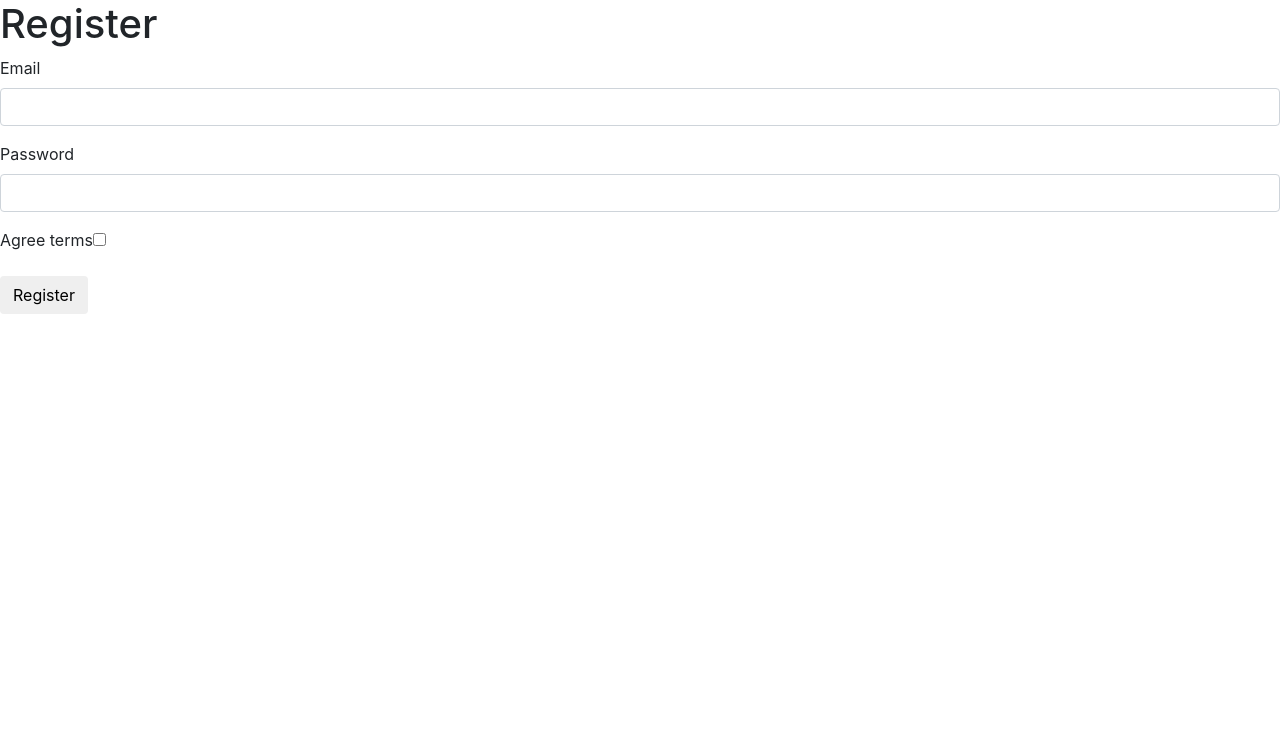
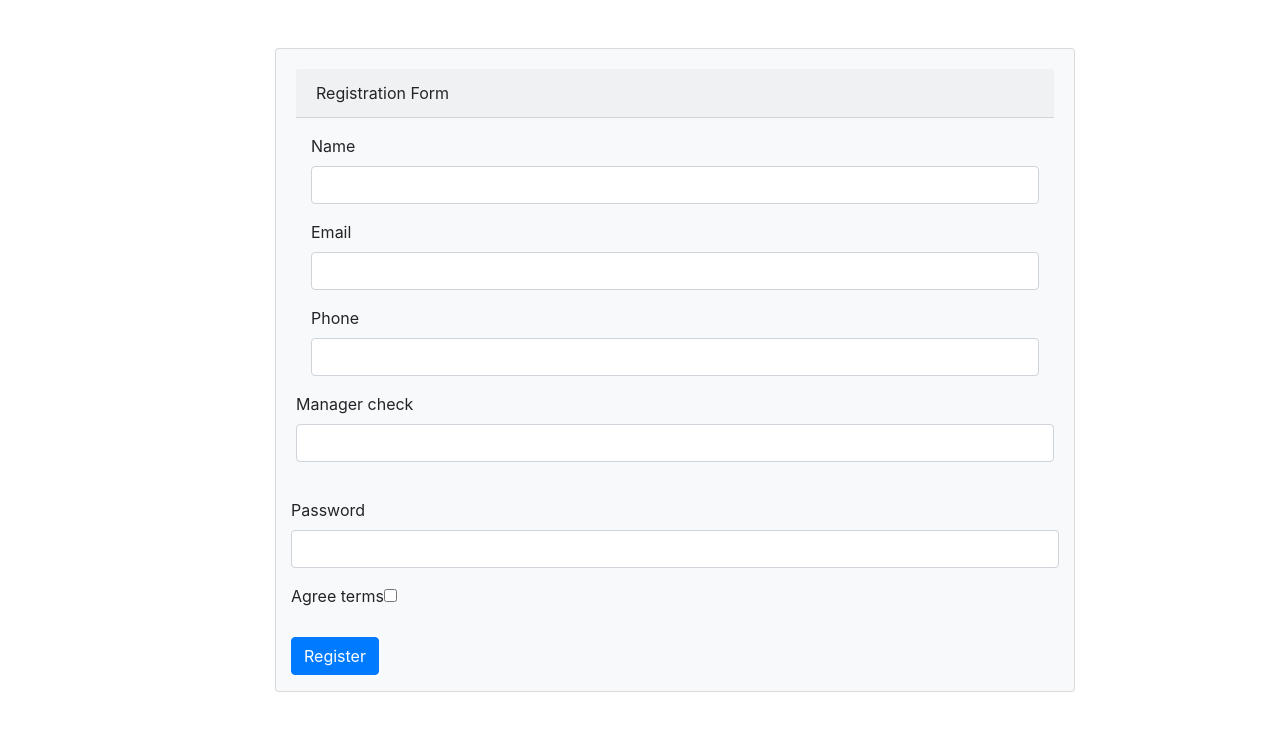
Before and after one commit to singhshreshtha/ElectronicProject, a Symfony app: template templates/registration/register.html.twig in a window 1280 px wide. Shown: the part 70-800 px from the top of the page. Run offline with Twig, Linux system fonts and the light colour scheme; the template is opened without the code that fills it, so the values that code supplies are empty; form fields are guessed from the names that the template uses; some libraries are stand-ins or nearby versions.

Commit message:
UI fixes

```diff
--- a/templates/registration/register.html.twig
+++ b/templates/registration/register.html.twig
@@ -1,21 +1,75 @@
+{#{% extends 'base.html.twig' %}#}
+
+{#{% block title %}Register{% endblock %}#}
+
+{#{% block body %}#}
+{#    {% for flashError in app.flashes('verify_email_error') %}#}
+{#        <div class="alert alert-danger" role="alert">{{ flashError }}</div>#}
+{#    {% endfor %}#}
+
+{#    <h1>Register</h1>#}
+
+{#    {{ form_start(registrationForm) }}#}
+{#        {{ form_row(registrationForm.email) }}#}
+{#        {{ form_row(registrationForm.plainPassword, {#}
+{#            label: 'Password'#}
+{#        }) }}#}
+{#        {{ form_row(registrationForm.agreeTerms) }}#}
+
+{#        <button type="submit" class="btn">Register</button>#}
+{#    {{ form_end(registrationForm) }}#}
+{#{% endblock %}#}
+
 {% extends 'base.html.twig' %}
-
-{% block title %}Register{% endblock %}
-
 {% block body %}
-    {% for flashError in app.flashes('verify_email_error') %}
-        <div class="alert alert-danger" role="alert">{{ flashError }}</div>
-    {% endfor %}
-
-    <h1>Register</h1>
-
-    {{ form_start(registrationForm) }}
-        {{ form_row(registrationForm.email) }}
-        {{ form_row(registrationForm.plainPassword, {
-            label: 'Password'
-        }) }}
-        {{ form_row(registrationForm.agreeTerms) }}
-
-        <button type="submit" class="btn">Register</button>
-    {{ form_end(registrationForm) }}
+    <div class="container">
+        <div class="row">
+            <div class="col-md-10 ml-md-auto">
+                <div class="card bg-light mb-3 mt-5" style="width: 800px">
+                    <div class="card-body">
+                        <div class="card-header mb-3">Registration Form</div>
+                        {{ form_start(registrationForm) }}
+                        <div class="form_group">
+                            <div class="col-md-12 mb-3">
+                                {{ form_row(registrationForm.name, {'attr': {'class': 'form-control'}}) }}
+                            </div>
+                        </div>
+                        <div class="form_group">
+                            <div class="col-md-12 mb-3">
+                                {{ form_row(registrationForm.email, {'attr': {'class': 'form-control'}}) }}
+                            </div>
+                        </div>
+                        <div class="form_group">
+                            <div class="col-md-12 mb-3">
+                                {{ form_row(registrationForm.phone, {'attr': {'class':
+                                    'form-control'}}) }}
+                            </div>
+                        </div>
+                        <div class="form_group">
+                            {{ form_row(registrationForm.managerCheck ) }}
+                        </div>
+                    </div>
+                    <div class="form_group">
+                        <div class="col-md-12 mb-3">
+                            {{ form_row(registrationForm.Password, {'attr': {'class':
+                                'form-control'}}) }}
+                        </div>
+                    </div>
+                    <div class="form_group">
+                        <div class="col-md-12 mb-3">
+                            {{ form_row(registrationForm.agreeTerms ) }}
+                        </div>
+                    </div>
+                    <div class="form-group">
+                        <div class="col-md-8 col-md-offset-4" style="margin-top:5px;">
+                            <button type="submit" class="btn btn-primary">
+                                <i class="fa fa-btn fa-user"></i> Register
+                            </button>
+                        </div>
+                    </div>
+                    {{ form_end(registrationForm) }}
+                </div>
+            </div>
+        </div>
+    </div>
 {% endblock %}
```
Also changed, not shown: src/Form/RegistrationFormType.php (+22 -1 lines), templates/reset_password/request.html.twig (+45 -10 lines).
